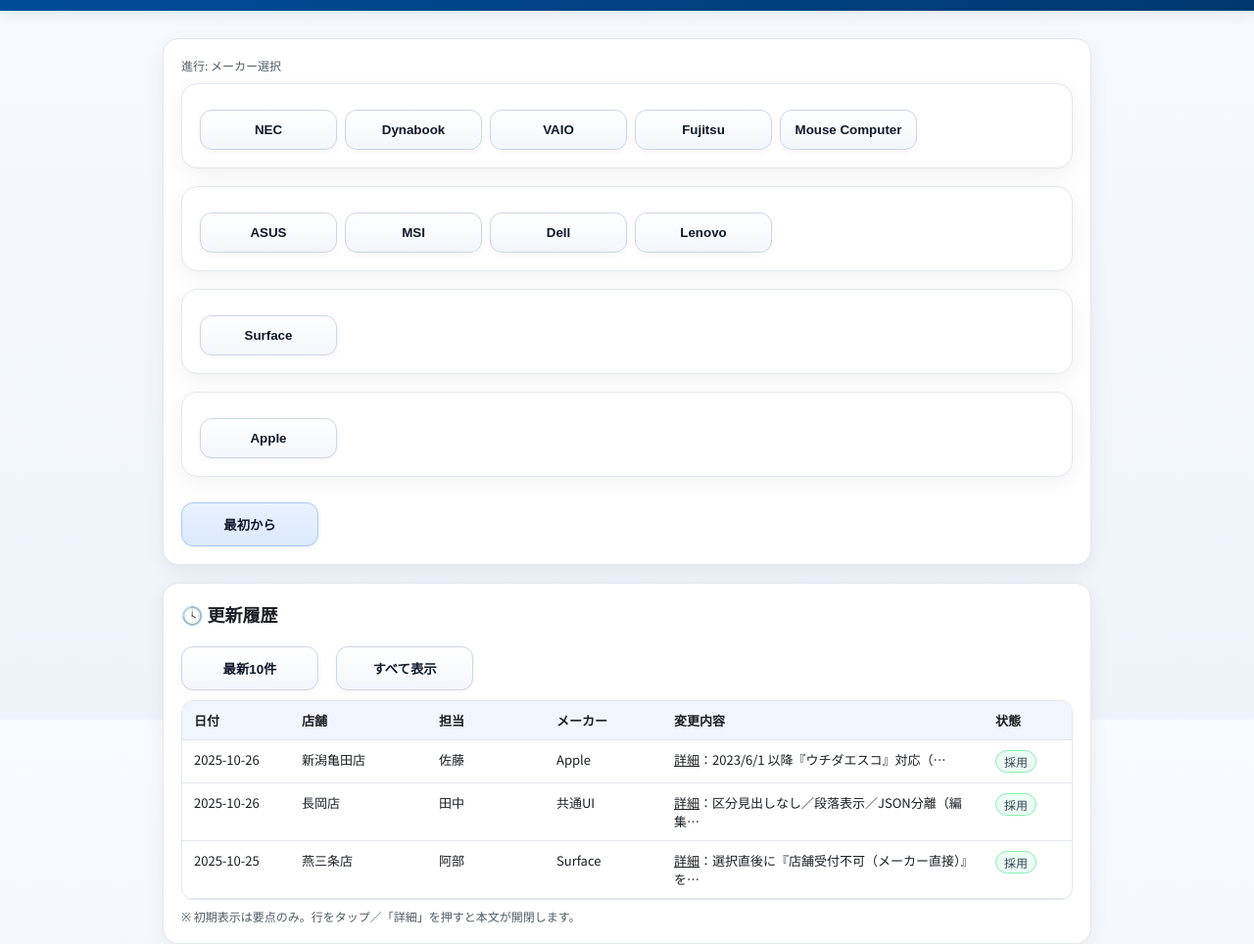
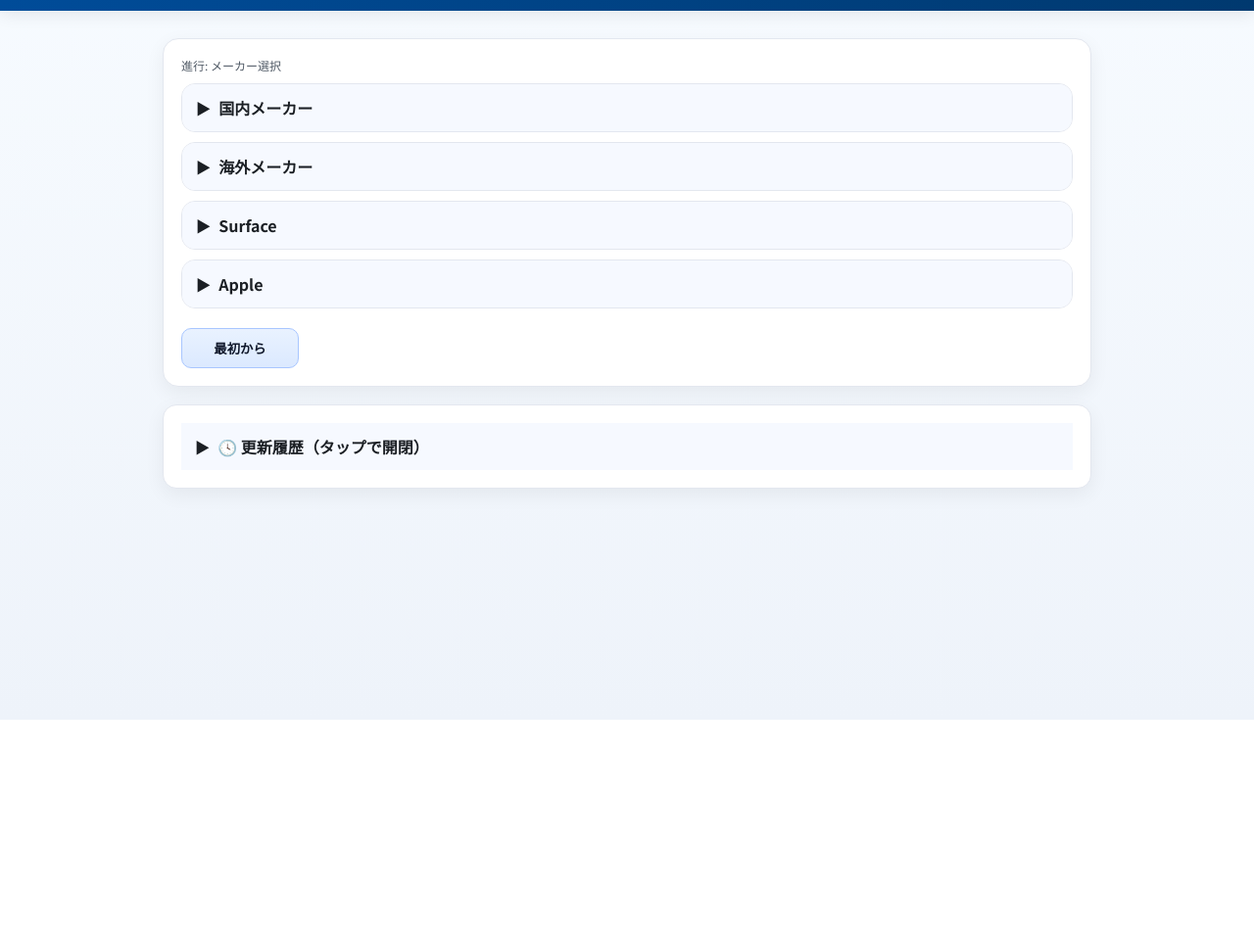
Before and after one commit to akiyuki0215/pochipochi, a plain HTML site: page index.html in a window 1280 px wide. Shown: the part 65-1029 px from the top of the page at 98% size. After the commit the page ends 800 px from the top, so only its background shows below. Drawn offline with Linux system fonts and the light colour scheme.

Commit message:
Add files via upload

```diff
--- a/index.html
+++ b/index.html
@@ -3,16 +3,16 @@
 <head>
 <meta charset="utf-8" />
 <meta name="viewport" content="width=device-width,initial-scale=1" />
-<title>店頭対応ナビ（MVP／JSON版・改修）</title>
+<title>店頭対応ナビ（アコーディオンUI版）</title>
 <link rel="preconnect" href="https://fonts.googleapis.com">
 <link rel="preconnect" href="https://fonts.gstatic.com" crossorigin>
-<link href="https://fonts.googleapis.com/css2?family=Noto+Sans+JP:wght@400;600;700&family=Roboto:wght@400;600;700&display=swap" rel="stylesheet">
+<link href="https://fonts.googleapis.com/css2?family=Noto+Sans+JP:wght@400;600;700&display=swap" rel="stylesheet">
 <style>
   :root{ --brand:#004c99; --brand-dark:#00396f; --bg:#f5f7fb; --text:#1b1f24; --muted:#505a66;
          --card:#ffffff; --border:#e3e7ef; --ok:#16a34a; --warn:#f59e0b; --ng:#ef4444; --info:#3b82f6; }
   *{box-sizing:border-box} html,body{height:100%}
   body{margin:0;background:linear-gradient(180deg,#f7fbff 0%, #eef3fa 100%);color:var(--text);
-       font-family:"Noto Sans JP","Roboto",system-ui,-apple-system,Segoe UI,Helvetica,Arial,sans-serif;}
+       font-family:"Noto Sans JP",system-ui,-apple-system,Segoe UI,Helvetica,Arial,sans-serif;}
   .site-header{position:sticky;top:0;z-index:100;background:linear-gradient(90deg,var(--brand),var(--brand-dark));
                color:#fff;padding:14px 20px;box-shadow:0 4px 16px rgba(0,0,0,.08);}
   .site-header .title{font-size:20px;font-weight:700;letter-spacing:.02em}
@@ -20,11 +20,9 @@
   .container{max-width:980px;margin:28px auto;padding:0 16px}
   .card{background:var(--card);border:1px solid var(--border);border-radius:16px;
         box-shadow:0 6px 20px rgba(0,0,0,.06);padding:18px;margin-bottom:18px}
-  .section{margin-top:8px}
-  .btn{display:inline-flex;align-items:center;justify-content:center;gap:8px;padding:12px 14px;min-width:140px;
-       border:1px solid #cdd6e6;border-radius:12px;cursor:pointer;margin:8px 8px 0 0;
-       background:linear-gradient(180deg,#ffffff 0%, #f3f6fb 100%);font-weight:600;color:#0f172a;transition:.18s ease;
-       box-shadow:0 2px 6px rgba(2,6,23,.04)}
+  .btn{display:inline-flex;align-items:center;justify-content:center;gap:8px;padding:10px 12px;min-width:120px;
+       border:1px solid #cdd6e6;border-radius:10px;cursor:pointer;margin:8px 8px 0 0;
+       background:linear-gradient(180deg,#ffffff 0%, #f3f6fb 100%);font-weight:600;color:#0f172a;transition:.18s ease;}
   .btn:hover{transform:translateY(-1px);box-shadow:0 8px 20px rgba(2,6,23,.08)}
   .btn.primary{border-color:#a8c6ff;background:linear-gradient(180deg,#e9f2ff 0%, #dbe9ff 100%)}
   .path{font-size:12px;color:var(--muted);margin-bottom:10px}
@@ -37,8 +35,17 @@
   .ghost{background:#fff;border:1px dashed var(--border);color:var(--muted)}
   .note{font-size:12px;color:var(--muted);margin-top:8px}
 
-  /* 履歴（折りたたみテーブル） */
-  .history h2{margin:0 0 10px 0;font-size:18px}
+  /* アコーディオン */
+  details.acc{border:1px solid var(--border);border-radius:14px;background:#fff;margin:10px 0;overflow:hidden}
+  details.acc[open]{box-shadow:0 6px 20px rgba(0,0,0,.06)}
+  details.acc > summary{padding:12px 14px;font-weight:700;cursor:pointer;list-style:none;
+                        display:flex;align-items:center;gap:8px;background:#f6f9ff}
+  details.acc > summary::-webkit-details-marker{display:none}
+  .chev{transition:.15s ease; display:inline-block}
+  details.acc[open] .chev{transform:rotate(90deg)}
+  .acc-body{padding:12px 14px 16px 14px}
+
+  /* 履歴テーブル */
   .log{width:100%;border-collapse:separate;border-spacing:0;border:1px solid var(--border);border-radius:12px;overflow:hidden}
   .log th,.log td{font-size:13px;padding:10px 12px;border-bottom:1px solid var(--border);text-align:left;vertical-align:top}
   .log thead th{background:#f0f5ff}
@@ -52,29 +59,31 @@
 </head>
 <body>
 <header class="site-header">
-  <div class="title">店頭対応ナビ（MVP）</div>
+  <div class="title">店頭対応ナビ（アコーディオンUI版）</div>
   <div class="subtitle">メーカー・保証のナレッジをJSONで管理し、誰でも同じ判断を</div>
 </header>
 
 <main class="container">
   <div class="card">
     <div class="path" id="path">進行: メーカー選択</div>
-    <div id="content">読み込み中…</div>
+    <div id="content"></div>
     <div class="controls">
       <button class="btn ghost" id="backBtn" style="display:none">← ひとつ戻る</button>
       <button class="btn primary" id="resetBtn">最初から</button>
     </div>
   </div>
 
-  <section class="history card">
-    <h2>🕓 更新履歴</h2>
-    <div class="controls">
-      <button class="btn" id="showLatest">最新10件</button>
-      <button class="btn" id="showAll">すべて表示</button>
+  <details class="acc card" id="historyAcc">
+    <summary><span class="chev">▶</span> 🕓 更新履歴（タップで開閉）</summary>
+    <div class="acc-body">
+      <div class="controls" style="margin-top:0">
+        <button class="btn" id="showLatest">最新10件</button>
+        <button class="btn" id="showAll">すべて表示</button>
+      </div>
+      <div id="logWrap" style="margin-top:10px"></div>
+      <div class="note">※ 開いたときに読み込み＆行の「詳細」を押すと本文が開閉します。</div>
     </div>
-    <div id="logWrap" style="margin-top:10px"></div>
-    <div class="note">※ 初期表示は要点のみ。行をタップ／「詳細」を押すと本文が開閉します。</div>
-  </section>
+  </details>
 </main>
 
 <script>
@@ -87,32 +96,33 @@
 
 function kanaKey(label){ return (KANA[normalizeKey(label)]||normalizeKey(label)); }
 function sortLabelsJa(arr){ return arr.slice().map(normalizeKey).sort((a,b)=>kanaKey(a).localeCompare(kanaKey(b),'ja')); }
-
 async function loadJSON(path, fallback){
-  try{ const res=await fetch(path,{cache:'no-store'}); if(!res.ok) throw new Error("HTTP "+res.status); return await res.json(); }
-  catch(e){ console.warn(path+" 読込失敗。デフォルト使用",e); return fallback; }
+  try{ const r=await fetch(path,{cache:'no-store'}); if(!r.ok) throw 0; return await r.json(); } catch(e){ return fallback; }
 }
-
 function renderPath(){ const path=["メーカー選択",...state.history.map(h=>h.choice||h.node)]; document.getElementById('path').textContent="進行: "+path.join(" > "); }
 
-function sectionButtons(brands){
-  const wrap=document.createElement('div'); wrap.className="section card";
+function brandButtons(title, brands){
+  const det=document.createElement('details'); det.className='acc';
+  const sum=document.createElement('summary'); sum.innerHTML=`<span class="chev">▶</span> ${title}`; det.appendChild(sum);
+  const body=document.createElement('div'); body.className='acc-body';
+  const wrap=document.createElement('div');
   sortLabelsJa(brands).forEach(raw=>{
     const name=normalizeKey(raw);
-    const b=document.createElement('button'); b.className="btn"; b.textContent=name;
+    const b=document.createElement('button'); b.className='btn'; b.textContent=name;
     b.onclick=()=>{ state.history.push({node:state.current,choice:name}); state.current=name+"_first"; render(); };
     wrap.appendChild(b);
   });
-  return wrap;
+  body.appendChild(wrap); det.appendChild(body);
+  return det;
 }
 
 function renderStart(){
   const c=document.getElementById('content'); c.innerHTML="";
   const g=DATA.groups;
-  c.appendChild(sectionButtons(g.domestic));
-  c.appendChild(sectionButtons(g.overseas));
-  c.appendChild(sectionButtons(g.surface));
-  c.appendChild(sectionButtons(g.apple));
+  c.appendChild(brandButtons("国内メーカー", g.domestic));
+  c.appendChild(brandButtons("海外メーカー", g.overseas));
+  c.appendChild(brandButtons("Surface", g.surface));
+  c.appendChild(brandButtons("Apple", g.apple));
 }
 
 function makeResult(tone,title,lines){
@@ -179,7 +189,11 @@
 
 function render(){
   renderPath();
-  if(state.current==="メーカー選択"){ renderStart(); document.getElementById('backBtn').style.display=state.history.length?"inline-block":"none"; return; }
+  if(state.current==="メーカー選択"){
+    renderStart();
+    document.getElementById('backBtn').style.display=state.history.length?"inline-block":"none";
+    return;
+  }
   const node=FLOW.nodes[state.current];
   const c=document.getElementById('content');
   if(!node){
@@ -197,21 +211,6 @@
 document.getElementById('resetBtn').onclick=()=>{ state.history=[]; state.current="メーカー選択"; render(); };
 document.getElementById('backBtn').onclick=()=>{ if(!state.history.length) return; const last=state.history.pop(); state.current=last.node; render(); };
 
-const STATUS_CLASS={"採用":"ok","保留":"hold","却下":"reject"};
-async function loadLog(){ try{ const r=await fetch("update_log.json",{cache:"no-store"}); if(!r.ok) throw 0; return await r.json(); } catch(e){ return []; } }
-function renderLogTable(rows){
-  const head=`<thead><tr><th style="width:110px">日付</th><th style="width:140px">店舗</th><th style="width:120px">担当</th><th style="width:120px">メーカー</th><th>変更内容</th><th style="width:90px">状態</th></tr></thead>`;
-  const body=rows.map((r,i)=>{
-    const pill=STATUS_CLASS[r.status]||"hold"; const id="d"+i;
-    const short=(r.summary||"").length>22 ? (r.summary||"").slice(0,22)+"…" : (r.summary||"");
-    const detail=(r.link? `${r.summary||""}<div style='margin-top:6px'><a href="${r.link}" target="_blank" rel="noopener">参考資料</a></div>` : (r.summary||""));
-    return `<tr class="row-head" onclick="toggleRow('${id}')"><td>${r.date||""}</td><td>${r.store||""}</td><td>${r.person||""}</td><td>${r.maker||""}</td><td><span class="toggle">詳細</span>：${short}</td><td><span class="pill ${pill}">${r.status||"保留"}</span></td></tr>
-            <tr id="${id}" class="row-detail"><td colspan="6">${detail}</td></tr>`;
-  }).join("");
-  return `<table class="log">${head}<tbody>${body}</tbody></table>`;
-}
-function toggleRow(id){ const row=document.getElementById(id); if(row){ row.style.display=(row.style.display==='table-row'?'none':'table-row'); } }
-
 (async ()=>{
   const fallback={ "groups":{"domestic":["NEC","Fujitsu","Dynabook","VAIO","Mouse Computer"],"overseas":["ASUS","Dell","Lenovo","MSI"],"surface":["Surface"],"apple":["Apple"]},
     "text":{"common":{"q_hasNojima":"ノジマの保証に入っていますか？"},"domestic":{"q_hasWarranty":"メーカー保証がありますか？","r_warranty_title":"メーカー保証内の受付（注意事項あり）","r_warranty_details":["メーカー保証内として受付します。","ただし、症状が未再現の場合やお客様都合の修理中止時には、見積もり手数料が発生する場合があります。","その旨をお伝えのうえ、受付を進めてください。"],"r_nojima_ok_title":"店舗での修理受付：可能（ノジマ保証）","r_nojima_ok_details":["店舗での修理受付は可能です。","保証対象外となる可能性がある旨をお伝えしつつ、受付を進めてください。","前受け金は必要ありません。"],"r_prepay_title":"修理受付は可能（前受け金）","r_prepay_details":["前受け金5,500円（現金のみ）をいただいて修理受付可能です。"]},
@@ -221,13 +220,35 @@
   DATA=await loadJSON("data.json",fallback);
   window.DATA=DATA; window.FLOW=buildFlowFromData(); render();
 
-  const rows=(await loadLog()).sort((a,b)=>(b.date||"").localeCompare(a.date||""));
-  const wrap=document.getElementById("logWrap");
-  function latest(){ wrap.innerHTML=renderLogTable(rows.slice(0,10)); }
-  function all(){ wrap.innerHTML=renderLogTable(rows); }
-  document.getElementById("showLatest").onclick=latest;
-  document.getElementById("showAll").onclick=all;
-  latest();
+  // 履歴は開いたときに読み込み
+  const acc=document.getElementById('historyAcc');
+  let loaded=false;
+  acc.addEventListener('toggle', async ()=>{
+    if(acc.open && !loaded){
+      loaded=true;
+      const res=await fetch('update_log.json',{cache:'no-store'});
+      const rows = res.ok ? await res.json() : [];
+      const sorted = rows.sort((a,b)=>(b.date||"").localeCompare(a.date||""));
+      const wrap=document.getElementById("logWrap");
+
+      function table(rows){
+        const head=`<thead><tr><th style="width:110px">日付</th><th style="width:140px">店舗</th><th style="width:120px">担当</th><th style="width:120px">メーカー</th><th>変更内容</th><th style="width:90px">状態</th></tr></thead>`;
+        const body=rows.map((r,i)=>{
+          const pill={"採用":"ok","保留":"hold","却下":"reject"}[r.status]||"hold"; const id="d"+i;
+          const short=(r.summary||"").length>22 ? (r.summary||"").slice(0,22)+"…" : (r.summary||"");
+          const detail=(r.link? `${r.summary||""}<div style='margin-top:6px'><a href="${r.link}" target="_blank" rel="noopener">参考資料</a></div>` : (r.summary||""));
+          return `<tr class="row-head" onclick="(function(id){const row=document.getElementById(id);row.style.display=(row.style.display==='table-row'?'none':'table-row');})('${id}')"><td>${r.date||""}</td><td>${r.store||""}</td><td>${r.person||""}</td><td>${r.maker||""}</td><td><span class="toggle">詳細</span>：${short}</td><td><span class="pill ${pill}">${r.status||"保留"}</span></td></tr>
+                  <tr id="${id}" class="row-detail"><td colspan="6">${detail}</td></tr>`;
+        }).join("");
+        return `<table class="log">${head}<tbody>${body}</tbody></table>`;
+      }
+      const showLatest=()=> wrap.innerHTML=table(sorted.slice(0,10));
+      const showAll=()=> wrap.innerHTML=table(sorted);
+      document.getElementById('showLatest').onclick=showLatest;
+      document.getElementById('showAll').onclick=showAll;
+      showLatest();
+    }
+  });
 })();
 </script>
 </body>
```
